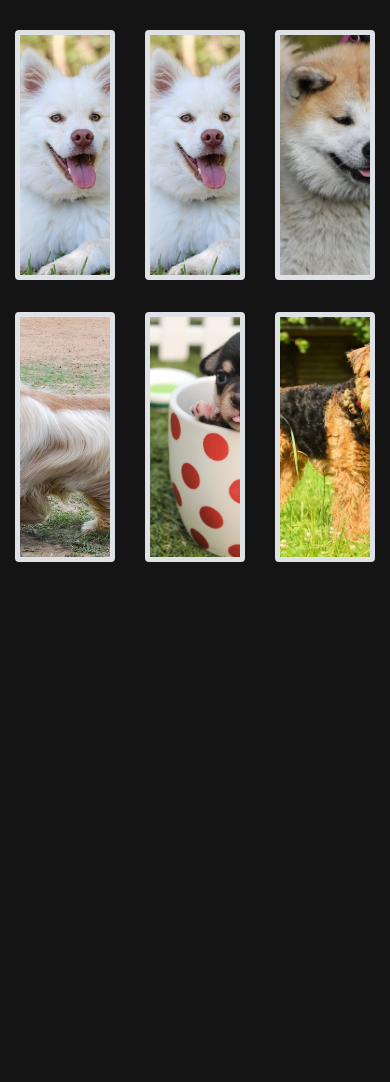
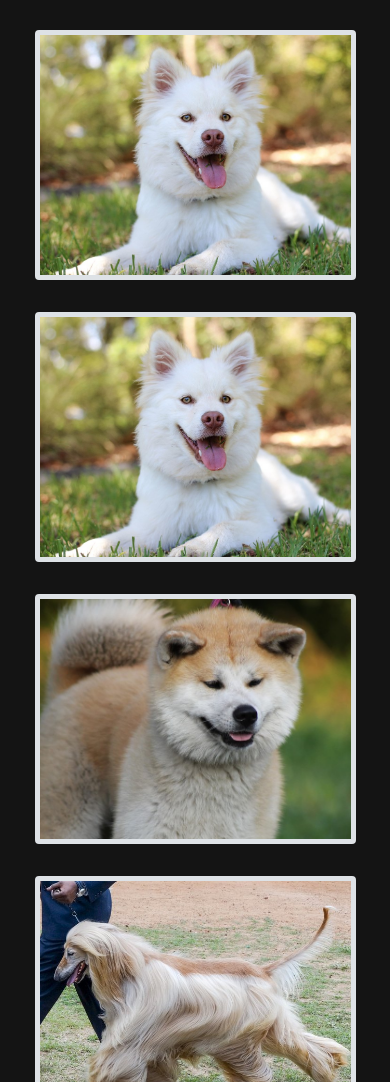
Before and after one commit to cococold27/namethatdog, a plain HTML site: page dog-breed-game.html in a window 390 px wide. Shown: the part 316-1398 px from the top of the page. Before the commit the page ends 910 px from the top, so only its background shows below. Drawn offline with nearby package versions, Linux system fonts and the light colour scheme.

Commit message:
Add .container-mobile

```diff
--- a/dog-breed-game.html
+++ b/dog-breed-game.html
@@ -47,7 +47,7 @@
       </ul>
     </div>
   </nav>
-  <div class="container">
+  <div class="container container-mobile">
     <div class="jumbotron">
       <div class="row">
         <div class="col-lg-12">
@@ -62,24 +62,24 @@
       </div>
     </div>
   </div>
-  <div class="container">
+  <div class="container container-mobile">
     <div class="row">
-      <div class="col-lg-4 col-4">
+      <div class="col-lg-4 col-12">
         <div class="mt-3 mb-3 picture-container picture-1" id=""></div>
       </div>
-      <div class="col-lg-4 col-4">
+      <div class="col-lg-4 col-12">
         <div class="mt-3 mb-3 picture-container picture-2" id=""></div>
       </div>
-      <div class="col-lg-4 col-4">
+      <div class="col-lg-4 col-12">
         <div class="mt-3 mb-3 picture-container picture-3" id=""></div>
       </div>
-      <div class="col-lg-4 col-4">
+      <div class="col-lg-4 col-12">
         <div class="mt-3 mb-3 picture-container picture-4" id=""></div>
       </div>
-      <div class="col-lg-4 col-4">
+      <div class="col-lg-4 col-12">
         <div class="mt-3 mb-3 picture-container picture-5" id=""></div>
       </div>
-      <div class="col-lg-4 col-4">
+      <div class="col-lg-4 col-12">
         <div class="mt-3 mb-3 picture-container picture-6" id=""></div>
       </div>
     </div>
--- a/resources/css/dog-breed-game.css
+++ b/resources/css/dog-breed-game.css
@@ -23,10 +23,6 @@ body {
   margin: 1rem 0;
   height: auto;
   padding: 1rem;
-}
-
-.container-custom {
-  max-width: 70%;
 }
 
 /* --------------------- */
@@ -197,4 +193,8 @@ body {
     width: 50px;
     height: 50px;
   }
+
+  .container-mobile {
+    width: 90%;
+  }
 }
```
Also changed, not shown: resources/img/dogs/affenpinscher.jpg, resources/img/dogs/original/affenpinscher.jpg (added).
